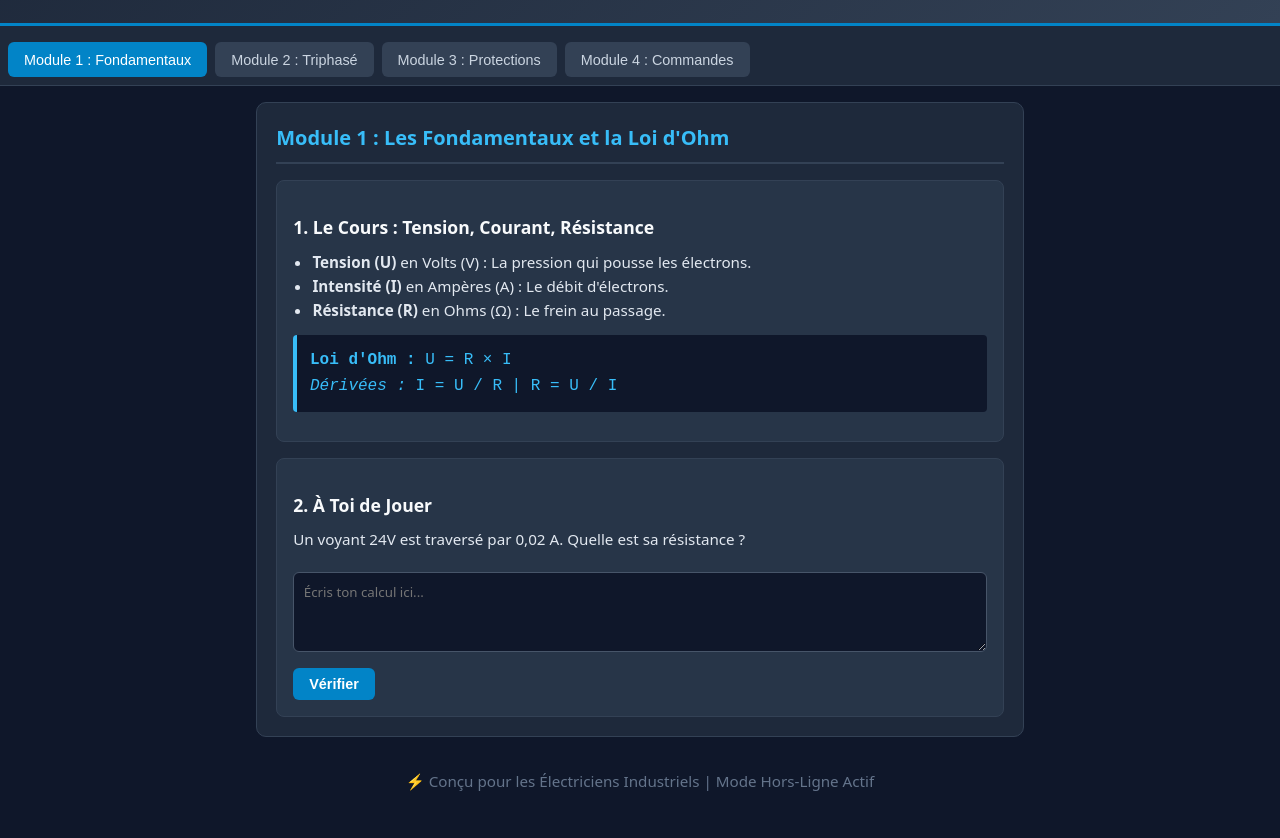
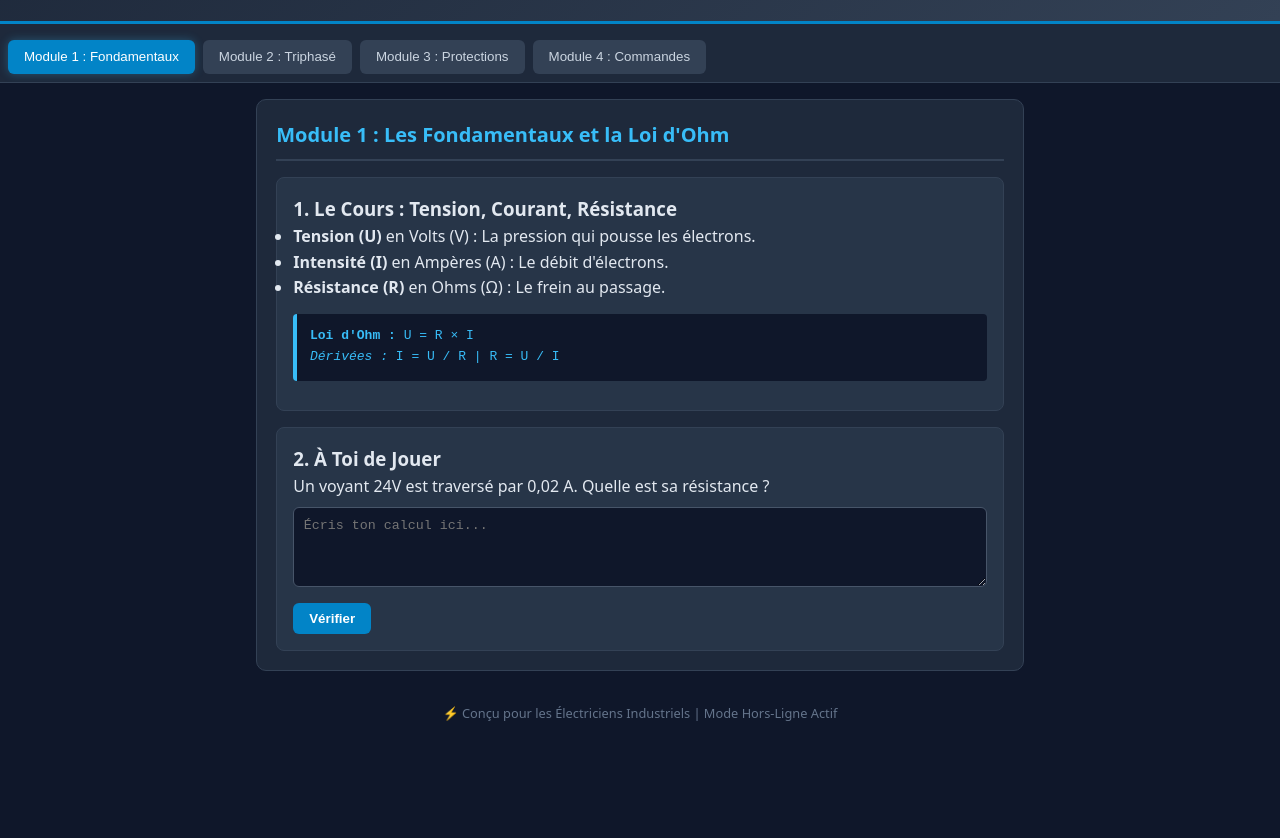
Before and after one commit to yapiassamoi90-boop/Electricit--industriel, a plain HTML site: page index.html in a window 1280 px wide. Shown: the part 104-942 px from the top of the page. After the commit the page ends 859 px from the top, so only its background shows below. Drawn offline with Linux system fonts and the light colour scheme; a script that the page names is missing.

Commit message:
Enhance styles with animations and button effects
Added animations and improved button styles.

```diff
--- a/style.css
+++ b/style.css
@@ -1,21 +1,18 @@
 * { box-sizing: border-box; margin: 0; padding: 0; }
 body { font-family: system-ui, sans-serif; background-color: #0f172a; color: #e2e8f0; line-height: 1.6; padding-bottom: 2rem; }
 header { background: linear-gradient(135deg, #1e293b, #334155); color: #38bdf8; text-align: center; padding: 1.5rem 1rem; border-bottom: 3px solid #0284c7; }
-header h1 { font-size: 1.5rem; margin-bottom: 0.3rem; }
-header p { font-size: 0.9rem; color: #94a3b8; }
-nav { display: flex; overflow-x: auto; background: #1e293b; padding: 0.5rem; gap: 0.5rem; border-bottom: 1px solid #334155; }
-.nav-btn { background: #334155; color: #cbd5e1; border: none; padding: 0.6rem 1rem; border-radius: 6px; white-space: nowrap; cursor: pointer; font-size: 0.9rem; font-weight: 500; }
-.nav-btn.active, .nav-btn:hover { background: #0284c7; color: #fff; }
+nav { display: flex; overflow-x: auto; background: #1e293b; padding: 0.5rem; gap: 0.5rem; border-bottom: 1px solid #334155; -webkit-overflow-scrolling: touch; scrollbar-width: none; }
+nav::-webkit-scrollbar { display: none; }
+.nav-btn { background: #334155; color: #cbd5e1; border: none; padding: 0.6rem 1rem; border-radius: 6px; white-space: nowrap; cursor: pointer; font-weight: 500; transition: 0.2s; }
+.nav-btn.active { background: #0284c7; color: #fff; box-shadow: 0 0 10px rgba(56, 189, 248, 0.3); }
 main { max-width: 800px; margin: 1rem auto; padding: 0 1rem; }
-section.module-content { background: #1e293b; padding: 1.2rem; border-radius: 10px; border: 1px solid #334155; }
+section.module-content { background: #1e293b; padding: 1.2rem; border-radius: 10px; border: 1px solid #334155; animation: fadeIn 0.3s ease-in; }
+@keyframes fadeIn { from { opacity: 0; transform: translateY(10px); } to { opacity: 1; transform: translateY(0); } }
 h2 { color: #38bdf8; font-size: 1.25rem; margin-bottom: 1rem; border-bottom: 2px solid #334155; padding-bottom: 0.5rem; }
-h3 { color: #f8fafc; font-size: 1.1rem; margin-top: 1rem; margin-bottom: 0.5rem; }
-p, ul { margin-bottom: 0.8rem; font-size: 0.95rem; }
-ul { padding-left: 1.2rem; }
-.formule-box { background: #0f172a; border-left: 4px solid #38bdf8; padding: 0.8rem; margin: 0.8rem 0; border-radius: 4px; font-family: monospace; font-size: 1rem; color: #38bdf8; }
-.exemple, .exercice-card, .evaluation-card, .cours-card { background: #273548; padding: 1rem; border-radius: 8px; margin-top: 1rem; border: 1px solid #334155; }
-button { background-color: #0284c7; color: white; border: none; padding: 0.5rem 1rem; border-radius: 6px; cursor: pointer; font-weight: 600; margin-top: 0.5rem; font-size: 0.9rem; }
+.formule-box { background: #0f172a; border-left: 4px solid #38bdf8; padding: 0.8rem; margin: 0.8rem 0; border-radius: 4px; font-family: monospace; color: #38bdf8; }
+.cours-card, .exercice-card { background: #273548; padding: 1rem; border-radius: 8px; margin-top: 1rem; border: 1px solid #334155; }
+button { background-color: #0284c7; color: white; border: none; padding: 0.5rem 1rem; border-radius: 6px; cursor: pointer; font-weight: 600; margin-top: 0.5rem; }
 button:hover { background-color: #0369a1; }
 .correction { margin-top: 0.8rem; padding: 0.8rem; background-color: #064e3b; border-left: 4px solid #10b981; border-radius: 6px; color: #d1fae5; }
-textarea { width: 100%; height: 80px; background: #0f172a; color: #fff; border: 1px solid #475569; border-radius: 6px; padding: 0.6rem; margin-top: 0.5rem; font-family: inherit; }
+textarea { width: 100%; height: 80px; background: #0f172a; color: #fff; border: 1px solid #475569; border-radius: 6px; padding: 0.6rem; margin-top: 0.5rem; }
 footer { text-align: center; margin-top: 2rem; color: #64748b; font-size: 0.8rem; }
```
